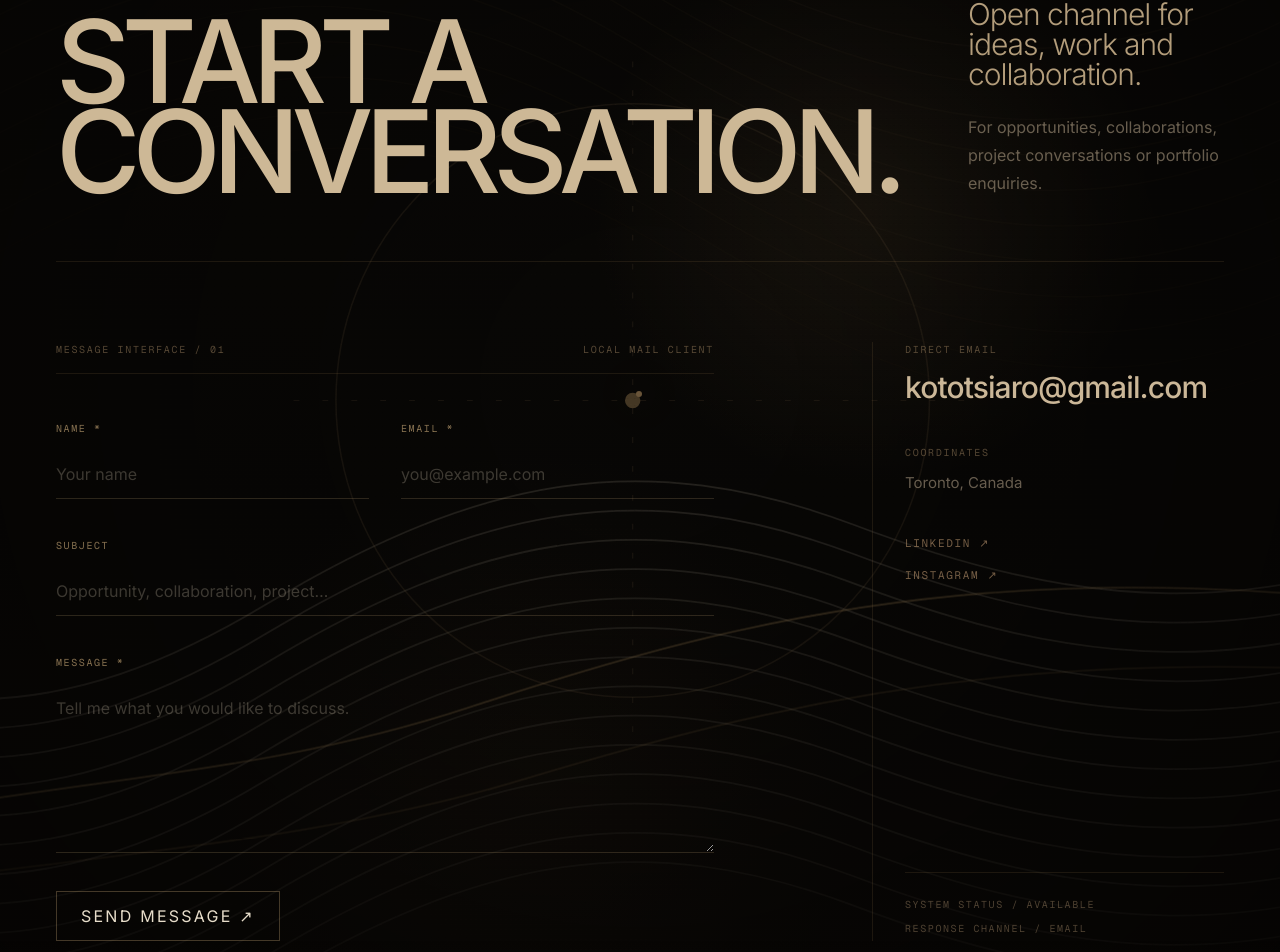
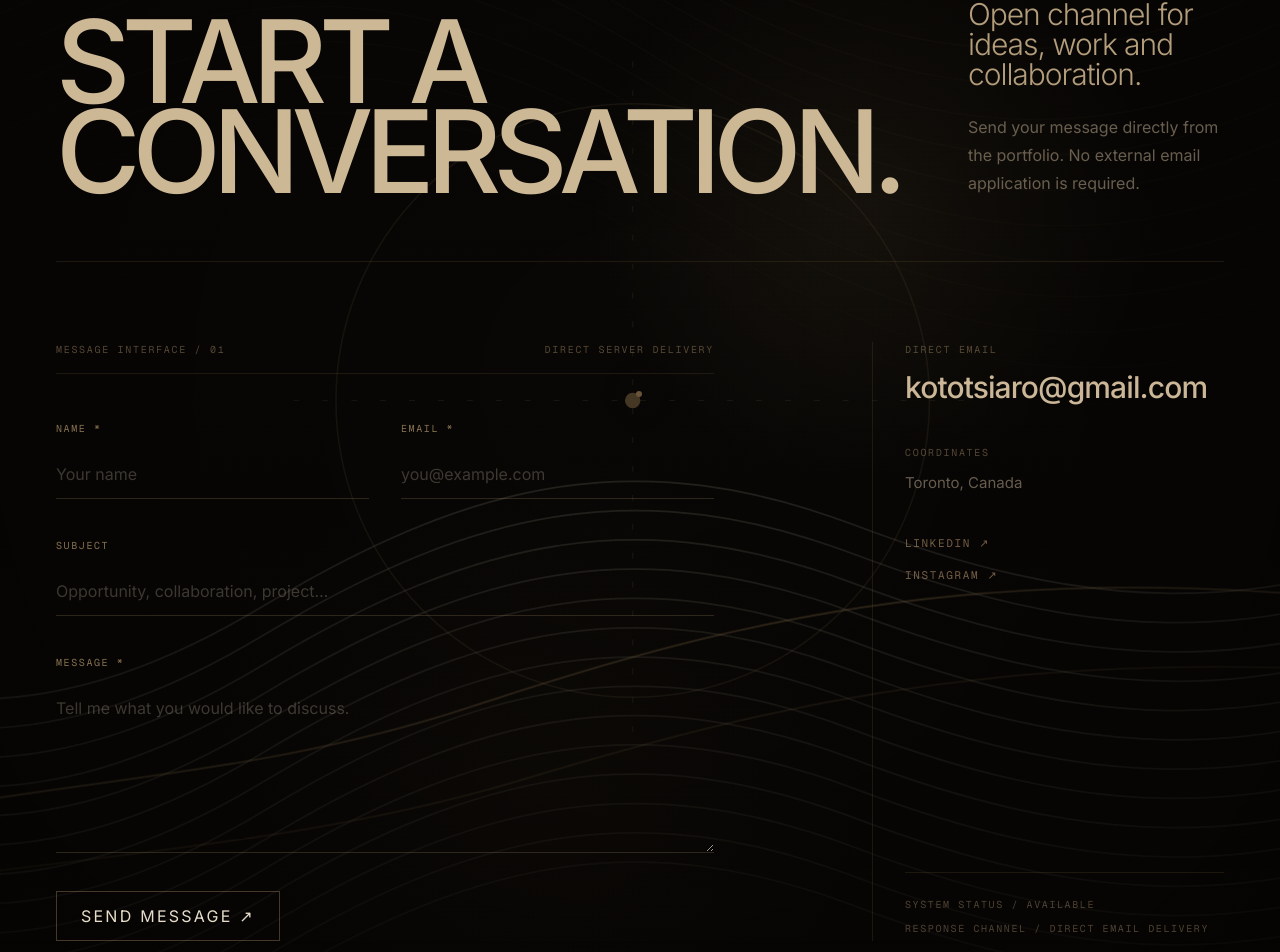
Before and after one commit to Mercy1o/tsiaro-portfolio, a Next.js app: page /contact in a window 1280 px wide. Shown: the part 362-1314 px from the top of the page. Built offline with nearby package versions, Linux system fonts and the light colour scheme.

Commit message:
copy: reflect direct website contact delivery

```diff
--- a/app/contact/page.tsx
+++ b/app/contact/page.tsx
@@ -23,7 +23,7 @@ export default function ContactPage() {
           </div>
           <div className="md:col-span-3">
             <p className="text-2xl font-light leading-[1] tracking-[-.035em] text-[#b39d7b] md:text-3xl">Open channel for ideas, work and collaboration.</p>
-            <p className="mt-6 max-w-md text-[15px] leading-7 text-[#978872]/68 md:text-base">For opportunities, collaborations, project conversations or portfolio enquiries.</p>
+            <p className="mt-6 max-w-md text-[15px] leading-7 text-[#978872]/68 md:text-base">Send your message directly from the portfolio. No external email application is required.</p>
           </div>
         </header>
 
@@ -31,7 +31,7 @@ export default function ContactPage() {
           <div className="md:col-span-7">
             <div className="mb-10 flex justify-between border-b border-[#a98758]/14 pb-4 font-mono text-[10px] uppercase tracking-[.17em] text-[#8e7657]/58">
               <span>Message interface / 01</span>
-              <span>Local mail client</span>
+              <span>Direct server delivery</span>
             </div>
             <ContactForm />
           </div>
@@ -54,7 +54,7 @@ export default function ContactPage() {
 
             <div className="border-t border-[#a98758]/14 pt-5 font-mono text-[10px] uppercase leading-6 tracking-[.16em] text-[#8a7458]/54">
               <p>System status / available</p>
-              <p>Response channel / email</p>
+              <p>Response channel / direct email delivery</p>
             </div>
           </aside>
         </div>
```
